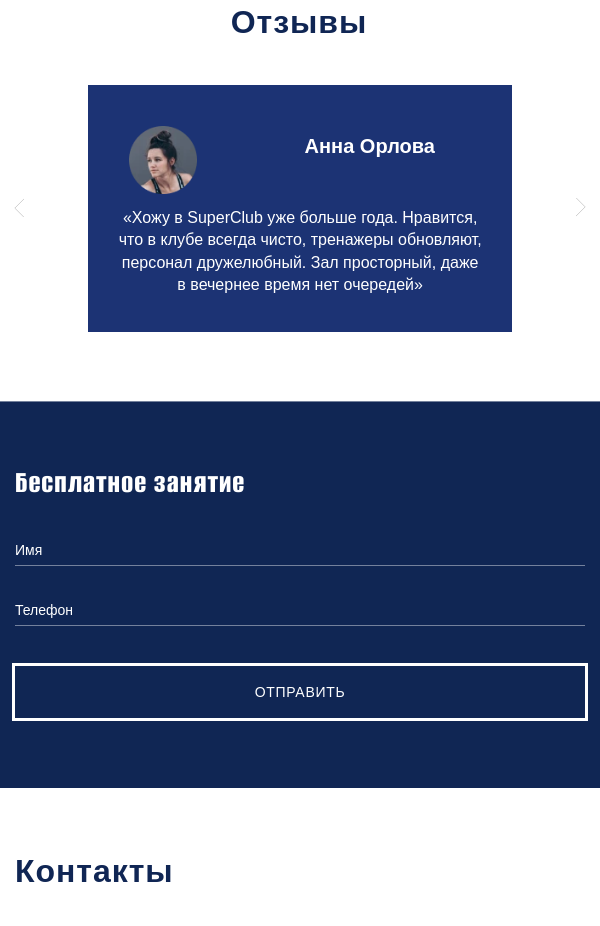
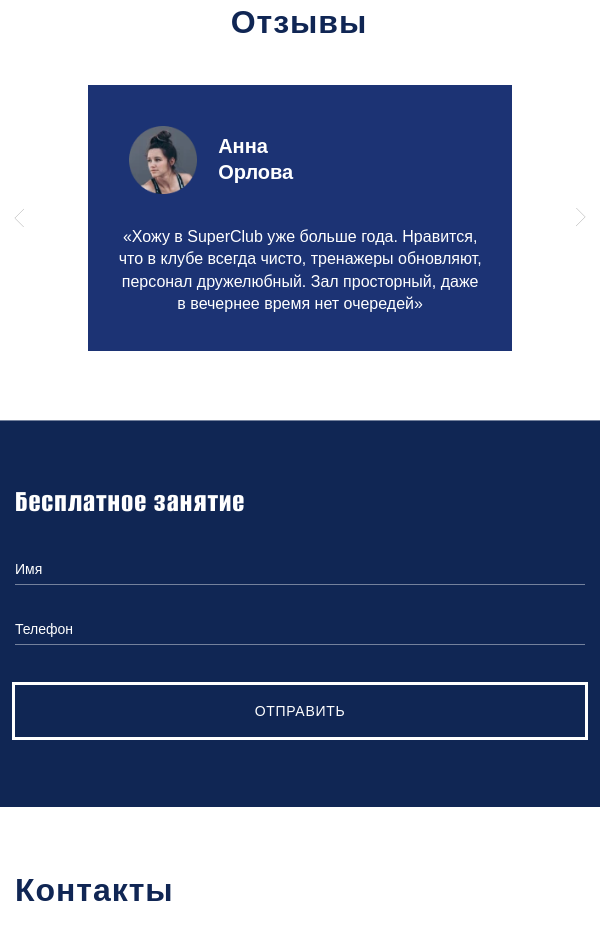
Before and after one commit to katatonia/SUPERGYM, a website built with webpack: page source/index.html in a window 600 px wide. Shown: the part 7429-8355 px from the top of the page. Built offline with nearby package versions, Linux system fonts and the light colour scheme; files whose address does not match are found by name.

Commit message:
Правки в отзывах

```diff
--- a/source/index.html
+++ b/source/index.html
@@ -553,7 +553,7 @@
                       alt="Фото пользователя.">
                   </picture>
                 </div>
-                <h3>Анна Орлова</h3>
+                <h3>Анна <span>Орлова</span></h3>
                 <p>«Хожу в&nbsp;SuperClub уже больше года. Нравится, что в&nbsp;клубе всегда чисто, тренажеры обновляют,
                   персонал дружелюбный. Зал просторный, даже в&nbsp;вечернее время нет очередей»</p>
               </li>
@@ -565,7 +565,7 @@
                       alt="Фото пользователя.">
                   </picture>
                 </div>
-                <h3>Мария Иванова</h3>
+                <h3>Мария <span>Иванова</span></h3>
                 <p>«Хожу в&nbsp;SuperClub уже больше года. Нравится, что в&nbsp;клубе всегда чисто, тренажеры обновляют,
                   персонал дружелюбный. Зал просторный, даже в&nbsp;вечернее время нет очередей»</p>
               </li>
--- a/source/sass/blocks/reviews.scss
+++ b/source/sass/blocks/reviews.scss
@@ -80,12 +80,21 @@
     row-gap: 11px;
   }
 
+  @media (min-width: 407px) and (max-width: 767px) {
+    grid-template-areas:
+      "name name"
+      "text text";
+    grid-template-rows: 80px 1fr;
+    grid-template-columns: 1fr;
+  }
+
   @media (max-width: $vp-767) {
     column-gap: 0;
     row-gap: 13px;
     padding: 48px 25px 35px;
     box-shadow: none;
   }
+
 }
 
 .reviews__photo {
@@ -100,6 +109,10 @@
     height: 68px;
     margin-top: -7px;
     margin-left: 16px;
+  }
+
+  @media (min-width: 407px) and (max-width: 767px) {
+    grid-area: name;
   }
 }
 
@@ -125,6 +138,13 @@
   @media (max-width: $vp-767) {
     line-height: 130%;
   }
+
+  @media (min-width: 407px) and (max-width: 767px) {
+    display: flex;
+    flex-direction: column;
+    grid-area: name;
+    padding-left: 105px;
+  }
 }
 
 .reviews__item p {
@@ -140,6 +160,10 @@
   @media (max-width: $vp-767) {
     grid-column: 1/-1;
     text-align: center;
+  }
+
+  @media (min-width: 407px) and (max-width: 767px) {
+    grid-area: text;
   }
 }
 
```
Also changed, not shown: build/css/style.css, build/css/style.min.css, build/index.html, 1 other file.
